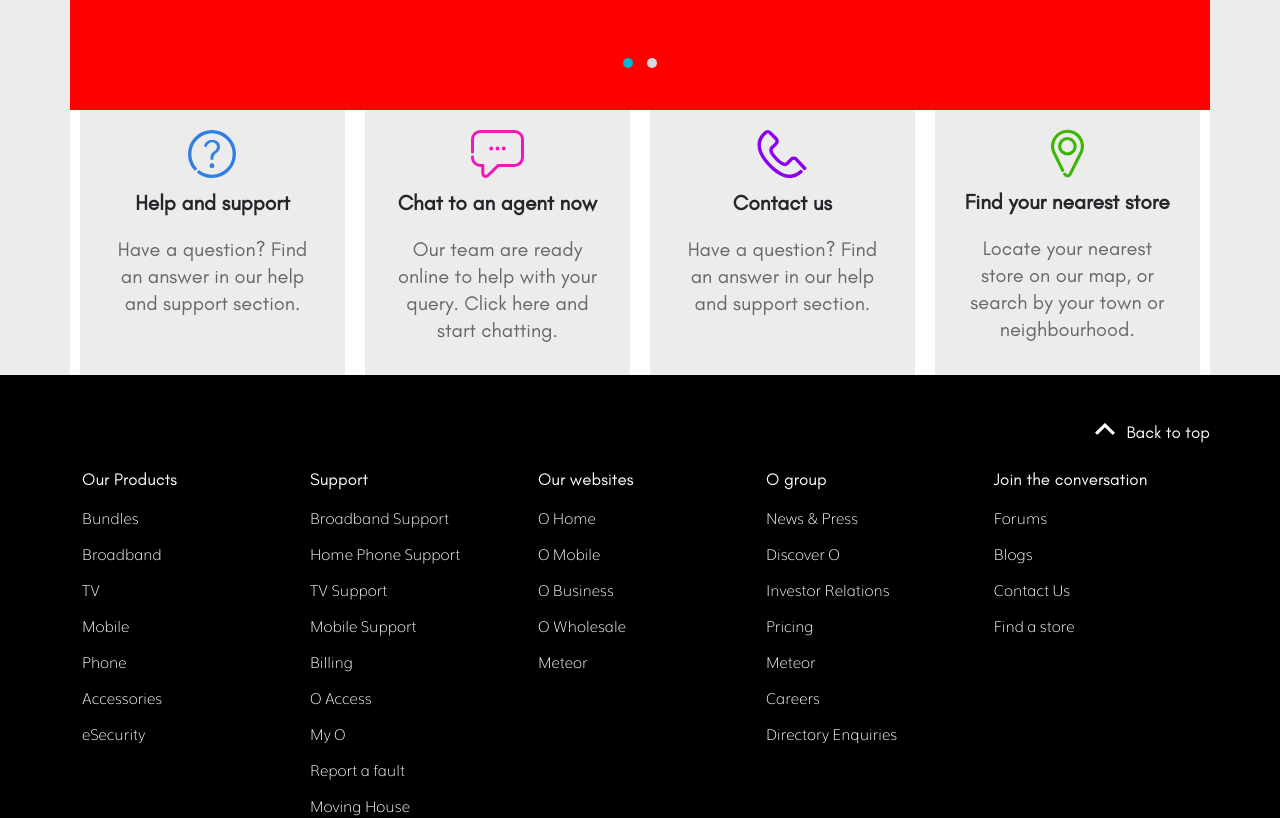
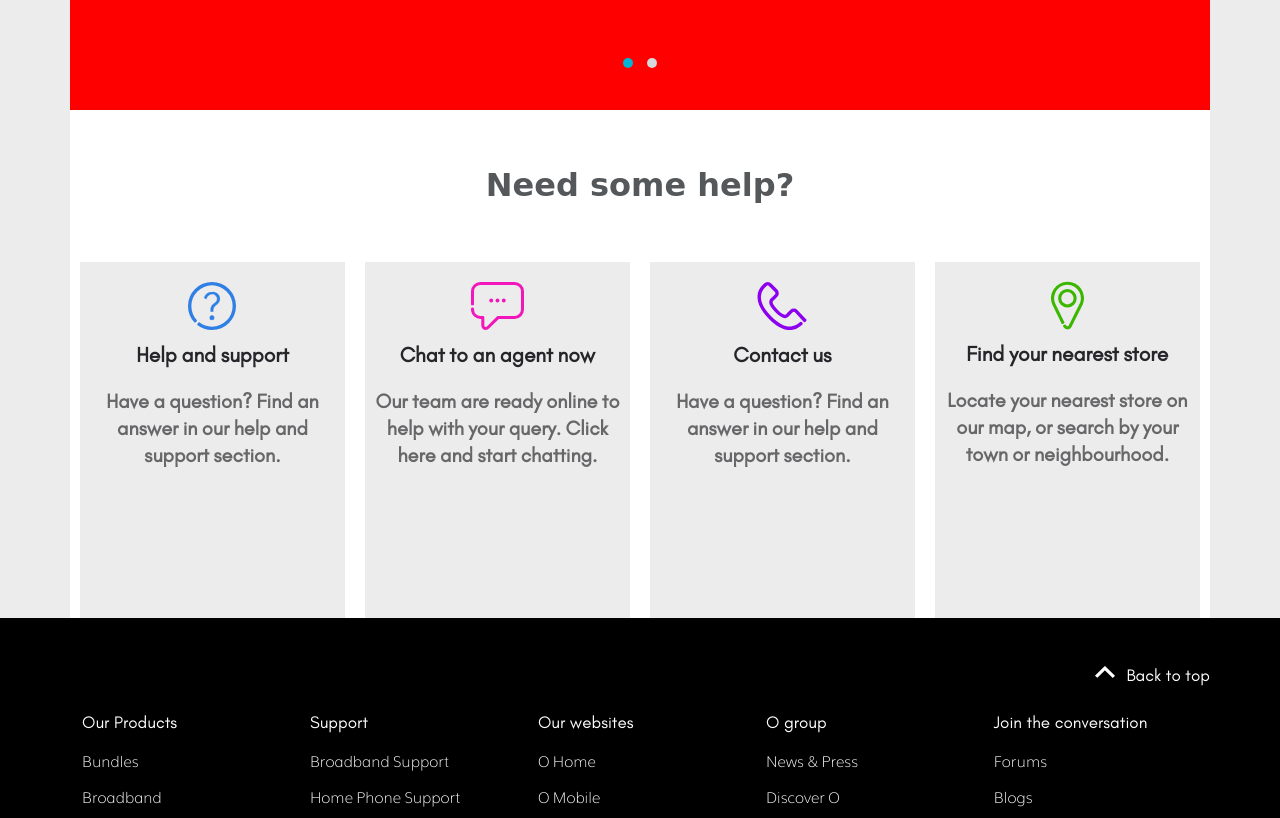
Before and after one commit to devrua/eirbb, a plain HTML site: page index.html in a window 1280 px wide. Shown: the part 1400-2218 px from the top of the page. Drawn offline with nearby package versions, Linux system fonts and the light colour scheme; a web font is replaced by a local one.

Commit message:
trying find solution bottom ehlp boxes desktop

```diff
--- a/dev/sass/pages/_bb_landing.scss
+++ b/dev/sass/pages/_bb_landing.scss
@@ -148,6 +148,11 @@
 		@include clearfix();
 		background-color: $white;
 		overflow: hidden;
+		padding: 9px 0 44px;
+
+		h3 {
+			padding-bottom: 4px;
+		}
 
 		.help_row {
 			overflow: hidden;
@@ -166,7 +171,7 @@
 		box-sizing: border-box;
 		background-color: $bg-lgrey;
 		margin-bottom: -99999px;
-	  	padding: 19px 5px 99999px;
+	  	padding: 19px 2.5% 99999px;
 
 	  	.title {
 	  		font-size: 21px;
@@ -174,6 +179,8 @@
 	  		color: $grey-dark;
     		padding: 7px 0 30px;
 	  	}
+
+	  	p { display: none; }
 
 		&.support, &.contact {
 			float: left;
@@ -313,11 +320,27 @@
 			}
 		}
 
+		.help_grid {
+			padding: 31px 0 59px;
+			position: relative;
+
+			h3 {
+				padding-bottom: 53px;
+			}
+
+			&:after {
+				background-color: $white;
+				height: 59px;
+			}
+		}
+
 		.help_box {
 			&.support, &.contact, &.chat, &.store {
 				border: 0;
 				@include span(3);
+				@include gutters(10px inside);
 			}
+
 		}
 
 	}
@@ -328,13 +351,9 @@
 
 
 
-	@media #{$desktop} {
+	@media #{$large-desktop} {
 
 		.help_box {
-			box-sizing: border-box;
-			background-color: $bg-lgrey;
-			margin-bottom: -99999px;
-		  	padding: 19px 2.5% 99999px;
 
 		  	.title {
 		  		padding: 7px 0 0px;
@@ -343,6 +362,7 @@
 		  	}
 
 		  	p {
+		  		display: inline-block;
 		  		font-size: 20px;
 			    line-height: 27px;
 			    color: #grey-dark;
--- a/index.html
+++ b/index.html
@@ -234,37 +234,38 @@
 	</div> -->
 	<div class="container">
 		<div class="help_grid no_grid">
+			<h3>Need some help?</h3>
 			<div class="help_row">
-				<div class="help_box support">
+				<a href=""><div class="help_box support">
 					<img src="assets/img/question_icon.svg" alt="question mark icon" />
 					<div class="title">Help and support</div>
-					<p class="desktop">
+					<p>
 						Have a question? Find an answer in our help and support section.
 					</p>
-				</div>
-				<div class="help_box chat">
+				</div></a>
+				<a href=""><div class="help_box chat">
 					<img src="assets/img/chat_icon.svg" alt="speech bubble chat icon" />
 					<div class="title">Chat to an agent now</div>
-					<p class="desktop">
+					<p>
 						Our team are ready online to help with your query. Click here and start chatting.
 					</p>
-				</div>
+				</div></a>
 			</div>
 			<div class="help_row">
-				<div class="help_box contact">
+				<a href=""><div class="help_box contact">
 					<img src="assets/img/phone_icon_purple.svg" alt="phone icon" />
 					<div class="title">Contact us</div>
-					<p class="desktop">
+					<p>
 						Have a question? Find an answer in our help and support section.
 					</p>
-				</div>
-				<div class="help_box store">
+				</div></a>
+				<a href=""><div class="help_box store">
 					<img src="assets/img/pin_icon.svg" alt="pin location icon" />
 					<div class="title">Find your nearest store</div>
-					<p class="desktop">
+					<p>
 						Locate your nearest store on our map, or search by your town or neighbourhood.
 					</p>
-				</div>
+				</div></a>
 			</div>
 		</div>
 	</div>
```
Also changed, not shown: assets/css/min/screen.css, assets/css/screen.css.
